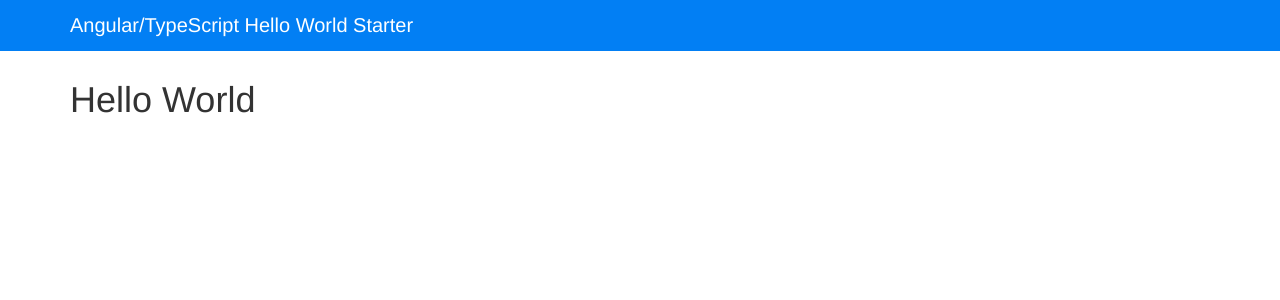
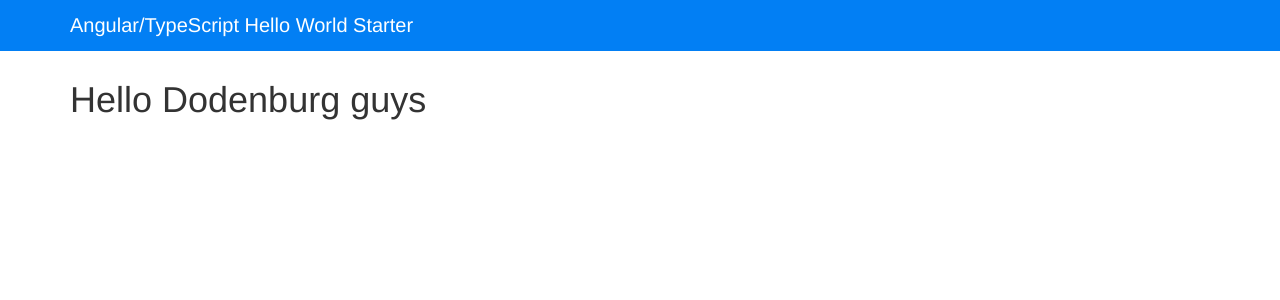
Before and after one commit to polu3g/amshello, an Angular app: page / in a window 1280 px wide. Shown: the top 300 px of the page. Built offline with nearby package versions, Linux system fonts and the light colour scheme.

Commit message:
Update app.component.ts

```diff
--- a/src/app/app.component.ts
+++ b/src/app/app.component.ts
@@ -3,7 +3,7 @@ import { Component } from '@angular/core';
 @Component({
   selector: 'app-root',
   template: `
-    <h1>Hello World</h1>
+    <h1>Hello Dodenburg guys</h1>
   `
 })
 export class AppComponent {
```
